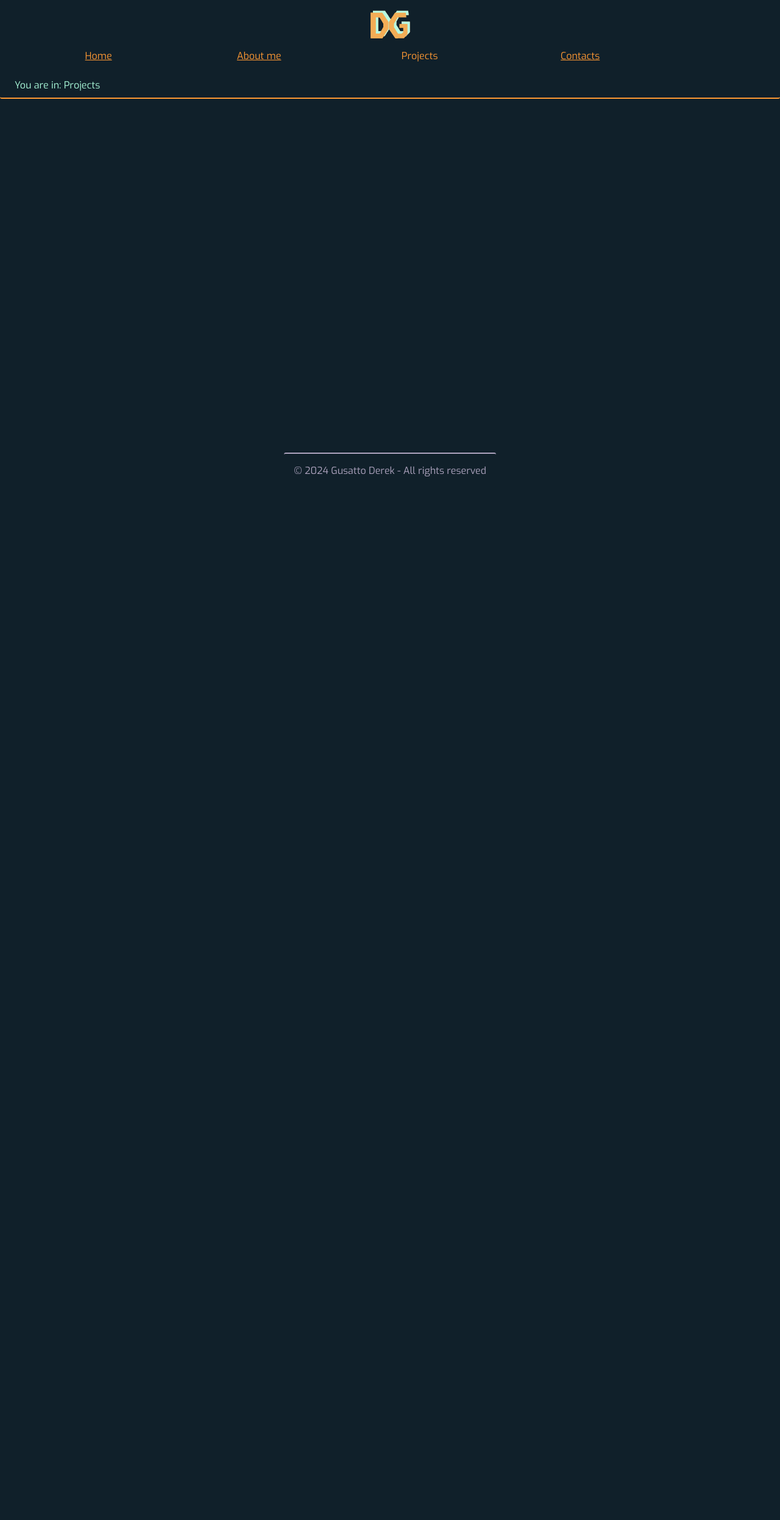
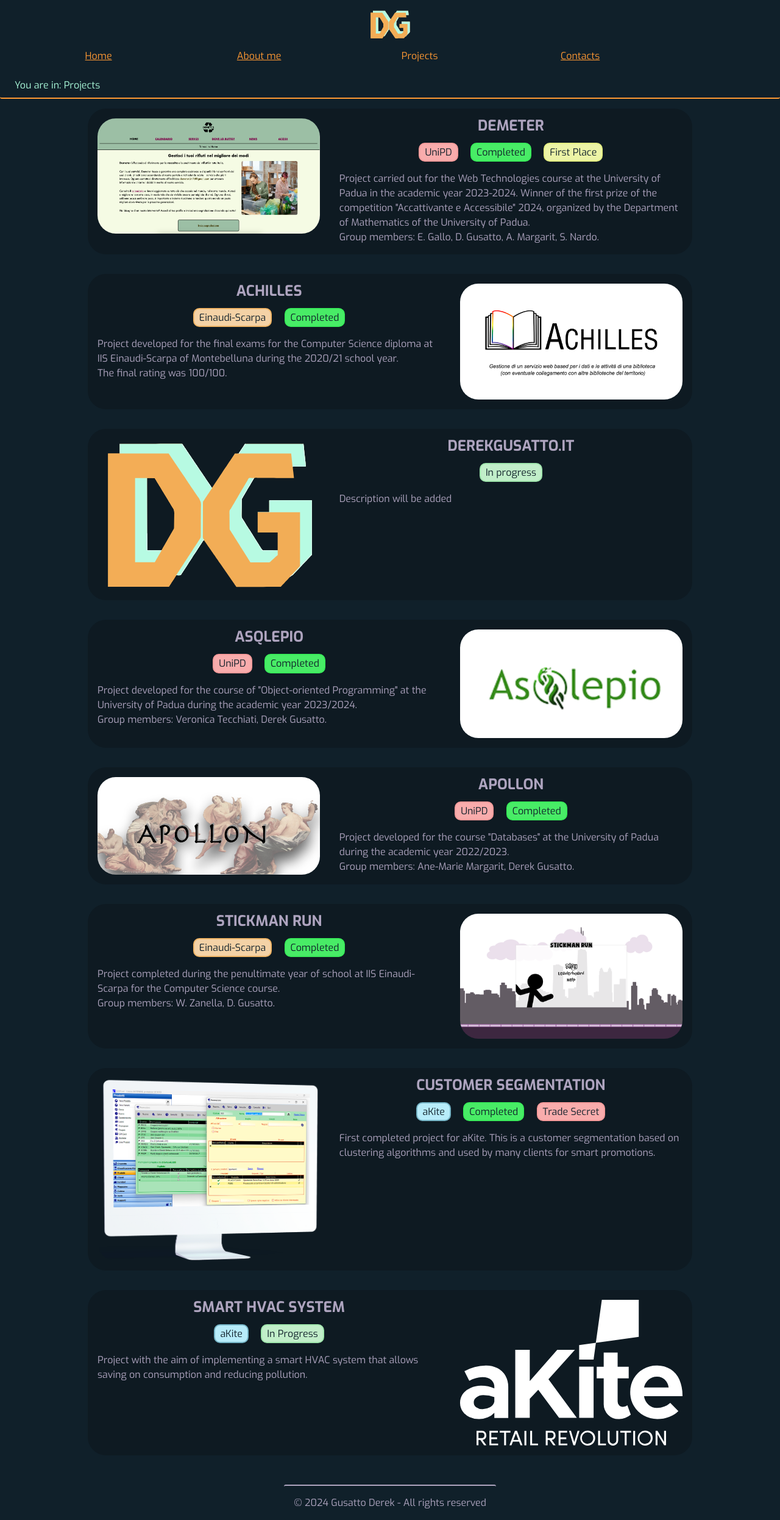
Before and after one commit to DerekGusatto02/derekgusatto.it, a PHP site: page /projects.php in a window 1280 px wide. Shown: the whole page at 61% size. Before the commit the page ends 781 px from the top, so only its background shows below. Run offline with PHP 8.4, Linux system fonts and the light colour scheme.

Commit message:
Projects page

```diff
--- a/css/mini.css
+++ b/css/mini.css
@@ -108,6 +108,15 @@ header #breadcrumb{
     font-size: 1.5em;
 }
 
+#social-list {
+    text-align: center;
+}
+
+#social-list li {
+    width: 20%;
+    margin: 0.5em 0;
+}
+
 .about-me{
     display: grid;
     grid-template-columns: 1fr;
@@ -132,3 +141,27 @@ header #breadcrumb{
     width: 100%;
     margin: auto;
 }
+
+.project-div{
+    display: grid;
+    grid-template-columns: 1fr;
+    grid-template-rows: 1fr 1fr;
+    grid-gap: 0.3em;
+
+}
+
+.right-project-div, .left-project-div{
+    grid-template-areas:
+        "i"
+        "t";
+}
+
+.project-img{
+    grid-area: i;
+    height: 100%;
+
+}
+
+.project-tag{
+    margin-bottom: 0.5em;
+}
--- a/css/style.css
+++ b/css/style.css
@@ -11,6 +11,8 @@
     --secondaryColor: #ABFBDB;
     --txtColor: #AEA4BF;
     --font-body-family: "Exo", sans-serif;
+    --projectBgColor: #0e1a22;
+    --projectHoverBgColor: #111E27;
 }
 
 html{
@@ -360,3 +362,138 @@ input::placeholder, textarea::placeholder {
 .contacts > p{
     margin-top: 2em;
 }
+
+/*Projects*/
+
+.project-nolink{
+    display: block;
+    text-decoration: none;
+    color: var(--txtColor);
+    margin-bottom: 2em;
+}
+
+.project-link{
+    display: block;
+    text-decoration: none;
+    color: var(--txtColor);
+    margin-bottom: 2em;
+}
+
+.project-link:visited{
+    color: var(--secondaryColor);
+}
+
+.project-div{
+    display: grid;
+    grid-template-columns: 1fr 1fr 1fr 1fr 1fr;
+    grid-gap: 2em;
+    background-color: var(--projectBgColor);
+    padding: 1em;
+    border-radius: 30px;
+
+    color: var(--txtColor);
+
+}
+
+.project-nolink > div.project-div:hover{
+    border: 0px solid var(--mainColor);
+    background-color: var(--projectBgColor);
+}
+
+.project-nolink > .project-div:hover h2.project-title{
+    color: var(--txtColor);
+}
+
+.project-div:hover{
+    border: 2px solid var(--mainColor);
+    background-color: var(--projectHoverBgColor);
+
+}
+
+
+.right-project-div{
+    grid-template-areas: "i i t t t";
+}
+
+.left-project-div{
+    grid-template-areas: "t t t i i";
+}
+
+.project-img{
+    grid-area: i;
+    width: 100%;
+    border-radius: 30px;
+    max-height: 300px;
+    max-width: 700px;
+
+}
+.project-text{
+    grid-area: t;
+
+}
+
+.project-title{
+    text-align: center;
+    text-transform: uppercase;
+}
+
+.project-div:hover h2.project-title{
+    color: var(--mainColor);
+}
+
+.project-tags{
+    margin: auto;
+    padding: 1em;
+    list-style-type: none;
+    text-align: center;
+    display: block;
+    width: 80%;
+}
+
+.project-tag{
+    display: inline-block;
+    margin: 0 0.5em;
+    padding: 0.1em 0.5em;
+    border-radius: 10px;
+    color: var(--bgColor);
+    border: 2px solid var(--txtColor);
+}
+
+.project-description{
+    overflow-wrap: break-word;
+}
+
+.unipd-tag{
+    background-color:#f9acac;
+    border-color: #f79b9b;
+}
+
+.akite-tag{
+    background-color: #b7ecfa;
+    border-color: #76b5c7;
+}
+
+.completed-tag{
+    background-color: #48EC66;
+    border-color: #39eb5a;
+}
+
+.progress-tag{
+    background-color: #c1eec9;
+    border-color: #a0e6ad;
+}
+
+.award-tag{
+    background-color: #ecf4a6;
+    border-color: #e4ef82;
+}
+
+.einaudi-tag{
+    background-color: #f4d2a6;
+    border-color: #f1b566;
+}
+
+.tradesecret-tag{
+    background-color:#f9acac;
+    border-color: #f79b9b;
+}
--- a/projects.html
+++ b/projects.html
@@ -33,7 +33,144 @@
             </nav>
         </header>
         <main id="content" class="home">
+                <a href="" class="project-link">
+                    <div class="project-div right-project-div">
+                        <img src="img/projects/covers/demeter.png" class="project-img">
+                        <div class="project-text">
+                            <h2 class="project-title">Demeter</h2>
+                            <ul class="project-tags">
+                                <li class="project-tag unipd-tag">UniPD</li>
+                                <li class="project-tag completed-tag">Completed</li>
+                                <li class="project-tag award-tag">First Place</li>
+                            </ul>
+                            <p class="project-description">Project carried out for the Web Technologies course at the University of Padua in the academic year 2023-2024.
+                                Winner of the first prize of the competition "Accattivante e Accessibile" 2024, organized by the Department of Mathematics of the University of Padua. </p>
+                                <p>Group members: E. Gallo, D. Gusatto, A. Margarit, S. Nardo.</p>
+                        </div>
+                    </div>
+                </a>
+                <a href="" class="project-link">
+                    <div class="project-div left-project-div">
+                        <img src="img/projects/covers/achilles.png" class="project-img">
+                        <div class="project-text">
+                            <h2 class="project-title">Achilles</h2>
+                            <ul class="project-tags">
+                                <li class="project-tag einaudi-tag">Einaudi-Scarpa</li>
+                                <li class="project-tag completed-tag">Completed</li>
+                            </ul>
+                            <p class="project-description">Project developed for the final exams for the Computer Science diploma at IIS Einaudi-Scarpa of Montebelluna during the 2020/21 school year.
+                                </p><p>The final rating was 100/100.
+                            </p>
+                        </div>
+                    </div>
+                </a>
+                <a href="" class="project-link">
+                    <div class="project-div right-project-div">
+                        <img src="img/logo.svg" class="project-img">
+                        <div class="project-text">
+                            <h2 class="project-title">derekgusatto.it</h2>
+                            <ul class="project-tags">
+                                <li class="project-tag progress-tag">In progress</li>
 
+                            </ul>
+                            <p class="project-description">Description will be added</p>
+                        </div>
+                    </div>
+                </a>
+                <a href="" class="project-link">
+                    <div class="project-div left-project-div">
+                        <img src="img/projects/covers/asqlepio.png" class="project-img">
+                        <div class="project-text">
+                            <h2 class="project-title">AsQlepio</h2>
+                            <ul class="project-tags">
+                                <li class="project-tag unipd-tag">UniPD</li>
+                                <li class="project-tag completed-tag">Completed</li>
+                            </ul>
+                            <p class="project-description">Project developed for the course of "Object-oriented Programming" at the University of Padua during the academic year 2023/2024.
+                            </p><p>Group members: Veronica Tecchiati, Derek Gusatto.</p>
+                        </div>
+                    </div>
+                </a>
+                <a href="" class="project-link">
+                    <div class="project-div right-project-div">
+                        <img src="img/projects/covers/apollon.png" class="project-img">
+                        <div class="project-text">
+                            <h2 class="project-title">Apollon</h2>
+                            <ul class="project-tags">
+                                <li class="project-tag unipd-tag">UniPD</li>
+                                <li class="project-tag completed-tag">Completed</li>
+                            </ul>
+                            <p class="project-description">Project developed for the course "Databases" at the University of Padua during the academic year 2022/2023.
+                            </p><p>Group members: Ane-Marie Margarit, Derek Gusatto.</p>
+                        </div>
+                    </div>
+                </a>
+                <a href="" class="project-link">
+                    <div class="project-div left-project-div">
+                        <img src="img/projects/covers/stickman.png" class="project-img">
+                        <div class="project-text">
+                            <h2 class="project-title">Stickman run</h2>
+                            <ul class="project-tags">
+                                <li class="project-tag einaudi-tag">Einaudi-Scarpa</li>
+                                <li class="project-tag completed-tag">Completed</li>
+                            </ul>
+                            <p class="project-description">Project completed during the penultimate year of school at IIS Einaudi-Scarpa for the Computer Science course.
+                            </p><p>Group members: W. Zanella, D. Gusatto.</p>
+                        </div>
+                    </div>
+                </a>
+                <div class="project-nolink">
+                    <div class="project-div right-project-div">
+                        <img src="img/projects/covers/shopnet.png" class="project-img">
+                        <div class="project-text">
+                            <h2 class="project-title">Customer Segmentation</h2>
+                            <ul class="project-tags">
+                                <li class="project-tag akite-tag">aKite</li>
+                                <li class="project-tag completed-tag">Completed</li>
+                                <li class="project-tag tradesecret-tag">Trade Secret</li>
+                            </ul>
+                            <p class="project-description">First completed project for aKite. This is a customer segmentation based on clustering algorithms and used by many clients for smart promotions.</p>
+                        </div>
+                    </div>
+                </div>
+                <div href="" class="project-nolink">
+                    <div class="project-div left-project-div">
+                        <img src="img/logo-akite.svg" class="project-img">
+                        <div class="project-text">
+                            <h2 class="project-title">Smart HVAC System</h2>
+                            <ul class="project-tags">
+                                <li class="project-tag akite-tag">aKite</li>
+                                <li class="project-tag progress-tag">In Progress</li>
+                            </ul>
+                            <p class="project-description">Project with the aim of implementing a smart HVAC system that allows saving on consumption and reducing pollution.</p>
+                        </div>
+                    </div>
+                </div>
+                <!--<a href="" class="project-link">
+                    <div class="project-div right-project-div">
+                        <img src="" class="project-img">
+                        <div class="project-text">
+                            <h2 class="project-title">Title</h2>
+                            <ul class="project-tags">
+                                <li class="project-tag">Tag</li>
+                            </ul>
+                            <p class="project-description"></p>
+                        </div>
+                    </div>
+                </a>
+                <a href="" class="project-link">
+                    <div class="project-div left-project-div">
+                        <img src="" class="project-img">
+                        <div class="project-text">
+                            <h2 class="project-title">Project</h2>
+                            <ul class="project-tags">
+                                <li class="project-tag unipd"></li>
+
+                            </ul>
+                            <p class="project-description">Description</p>
+                        </div>
+                    </div>
+                </a>-->
         </main>
         <footer>
             <p>
```
Also changed, not shown: img/logo-akite.svg (added), img/projects/covers/achilles.png (added), img/projects/covers/apollon.png (added), img/projects/covers/asqlepio.png (added), img/projects/covers/demeter.png (added), img/projects/covers/shopnet.png (added), img/projects/covers/stickman.png (added), img/try.jpg (added).
